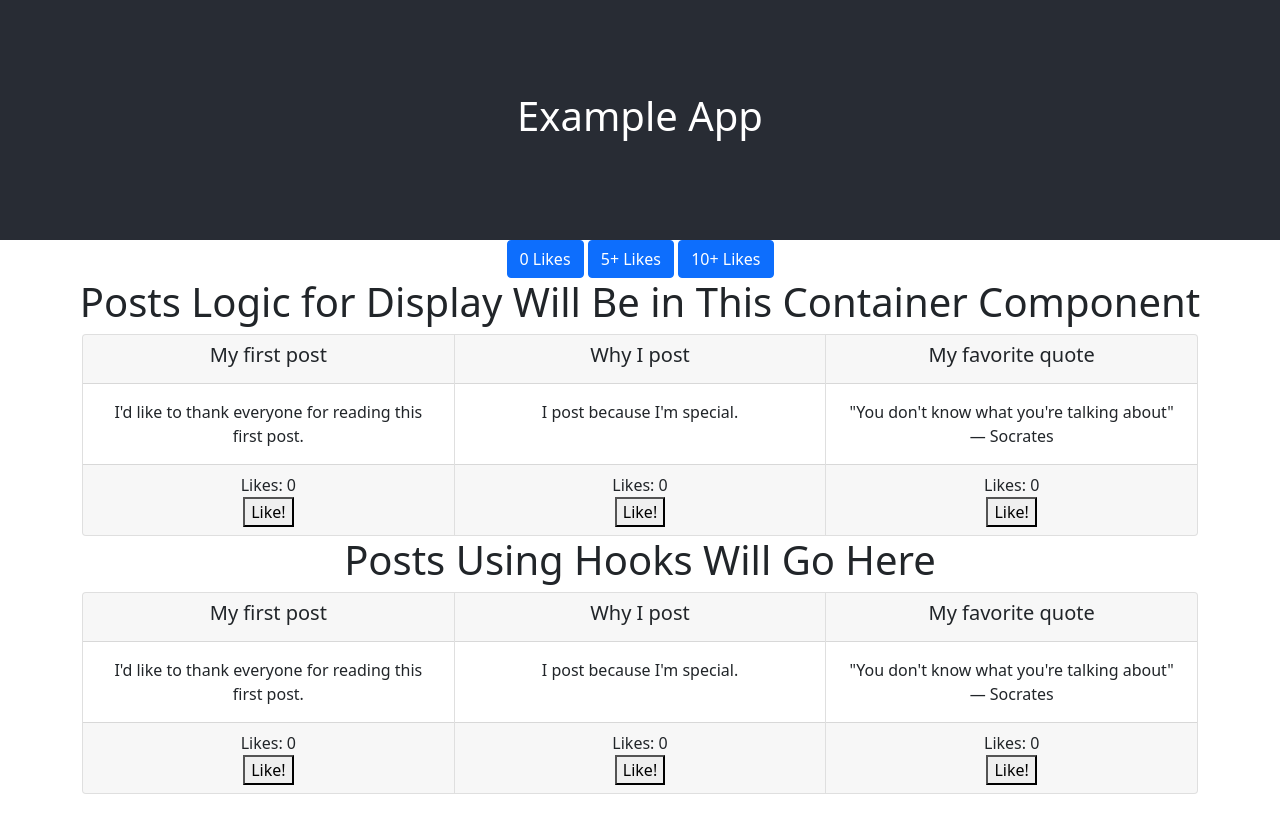
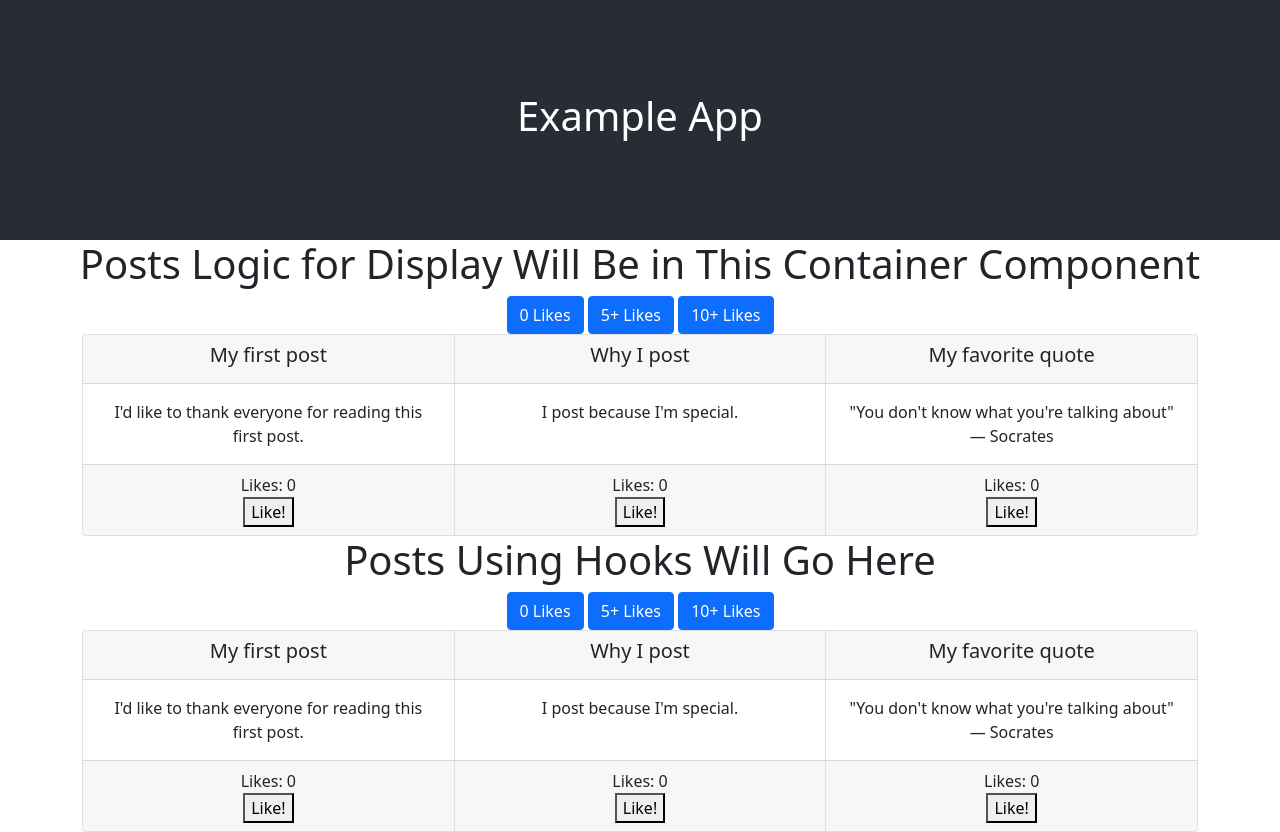
Before and after one commit to DavidRMorphew/useState-useEffect-blog-example, a React (Create React App) app: page / in a window 1280 px wide. Before the commit the page ends 800 px from the top, so only its background shows below. Built offline with nearby package versions, Linux system fonts and the light colour scheme.

Commit message:
move buttons from App to PostsContainer and PostsComponent

```diff
--- a/src/App.js
+++ b/src/App.js
@@ -1,7 +1,6 @@
 import './App.css';
 import PostsContainer from './containers/PostsContainer'
 import PostsComponent from './components/PostsComponent'
-import { Button, Row } from 'react-bootstrap'
 
 
 function App() {
@@ -10,11 +9,6 @@ function App() {
       <header className="App-header">
         <h1>Example App</h1>
       </header>
-        <>
-        <Button>0 Likes</Button>{' '}
-        <Button>5+ Likes</Button>{' '}
-        <Button>10+ Likes</Button>
-        </>
         <PostsContainer />
         <PostsComponent />
     </div>
--- a/src/components/PostsComponent.js
+++ b/src/components/PostsComponent.js
@@ -1,5 +1,5 @@
 import React, { useState } from 'react'
-import { CardGroup, Container } from 'react-bootstrap'
+import { CardGroup, Container, Button } from 'react-bootstrap'
 import postsData from '../data/posts'
 import Post from './Post'
 
@@ -26,6 +26,11 @@ const PostsComponent = (props) => {
     return(
         <div>
             <h1>Posts Using Hooks Will Go Here</h1>
+            <>
+            <Button>0 Likes</Button>{' '}
+            <Button>5+ Likes</Button>{' '}
+            <Button>10+ Likes</Button>
+            </>
             <Container>
             <CardGroup>
                 {displayPosts()}
--- a/src/containers/PostsContainer.js
+++ b/src/containers/PostsContainer.js
@@ -1,5 +1,5 @@
 import React, { Component } from 'react'
-import { CardGroup, Container } from 'react-bootstrap'
+import { CardGroup, Container, Button } from 'react-bootstrap'
 import postsData from '../data/posts'
 import Post from '../components/Post'
 
@@ -28,6 +28,11 @@ class PostsContainer extends Component {
         return(
             <div>
                 <h1>Posts Logic for Display Will Be in This Container Component</h1>
+                <>
+                <Button>0 Likes</Button>{' '}
+                <Button>5+ Likes</Button>{' '}
+                <Button>10+ Likes</Button>
+                </>
                 <Container>
                 <CardGroup>
                     {this.displayPosts()}
```
